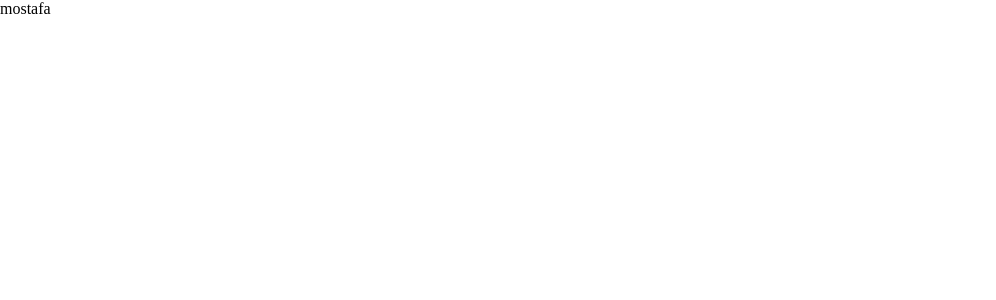
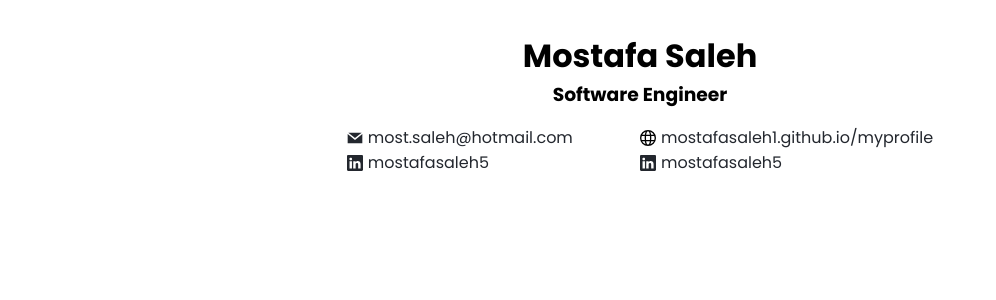
Before and after one commit to mostafasaleh1/cv, a React (Create React App) app: page / in a window 1280 px wide. Shown: the top 300 px of the page, without its empty margins (0-996 px from the left). Built offline with nearby package versions, Linux system fonts and the light colour scheme.

Commit message:
creating header component

```diff
--- a/public/index.html
+++ b/public/index.html
@@ -9,6 +9,11 @@
   <meta name="description" content="Mostafa Saleh CV" />
   <link rel="apple-touch-icon" href="%PUBLIC_URL%/logo192.png" />
   <link rel="manifest" href="%PUBLIC_URL%/manifest.json" />
+  <!-- Google Fonts -->
+  <link rel="preconnect" href="https://fonts.googleapis.com">
+  <link rel="preconnect" href="https://fonts.gstatic.com" crossorigin>
+  <link href="https://fonts.googleapis.com/css2?family=Poppins:wght@400;500;600;700&display=swap" rel="stylesheet">
+  <!-- End Google Fonts -->
   <title>Mostafa Saleh CV</title>
 </head>
 
--- a/src/App.js
+++ b/src/App.js
@@ -1,9 +1,12 @@
 import React from "react";
-
+import Header from "./components/header/Header";
+import { BrowserRouter } from "react-router-dom";
 function App() {
   return (
     <React.Fragment>
-      <div>mostafa</div>
+      <BrowserRouter>
+        <Header />
+      </BrowserRouter>
     </React.Fragment>
   );
 }
--- /dev/null
+++ b/src/components/header/Header.jsx
@@ -0,0 +1,24 @@
+import React from 'react';
+import "./header.css";
+import { Link } from 'react-router-dom';
+import { BsLinkedin } from "react-icons/bs";
+import { GrLanguage, GrMail } from "react-icons/gr";
+
+const Header = () => {
+    return (
+        <header>
+            <div>
+                <h1>Mostafa Saleh</h1>
+                <h3>Software Engineer</h3>
+            </div>
+            <div className='links'>
+                <Link to="mailto:most.saleh@hotmail.com"target='_blank' rel='noreferrer'><div><GrMail /> most.saleh@hotmail.com</div></Link>
+                <Link to="https://mostafasaleh1.github.io/myprofile" target='_blank' rel='noreferrer'><div><GrLanguage /> mostafasaleh1.github.io/myprofile</div></Link>
+                <Link to="https://linkedin.com/in/mostafasaleh5" target='_blank' rel='noreferrer'><div><BsLinkedin /> mostafasaleh5</div></Link>
+                <Link to="https://linkedin.com/in/mostafasaleh5" target='_blank' rel='noreferrer'><div><BsLinkedin /> mostafasaleh5</div></Link>
+            </div>
+        </header>
+    )
+}
+
+export default Header;
--- /dev/null
+++ b/src/components/header/header.css
@@ -0,0 +1,27 @@
+header {
+    display: flex;
+    flex-direction: column;
+    align-items: center;
+    gap: 1rem;
+    padding: 2rem;
+}
+
+header div h1 {
+    text-align: center;
+}
+
+header div h3 {
+    text-align: center;
+}
+
+a div {
+    display: flex;
+    align-items: center;
+    gap: 5px;
+    color: var(--text-color);
+}
+
+.links {
+    display: grid;
+    grid-template-columns: repeat(2, 1fr);
+}
--- a/src/index.css
+++ b/src/index.css
@@ -9,3 +9,12 @@
   -webkit-font-smoothing: antialiased;
   -moz-osx-font-smoothing: grayscale;
 }
+
+body {
+  font-family: 'Poppins', sans-serif;
+}
+
+:root {
+  --text-color: #23272e;
+  --main-color: #172b4d;
+}
```
Also changed, not shown: package.json (+7 -1 lines), 1 other file (tests, documents, lock files or other folders).
